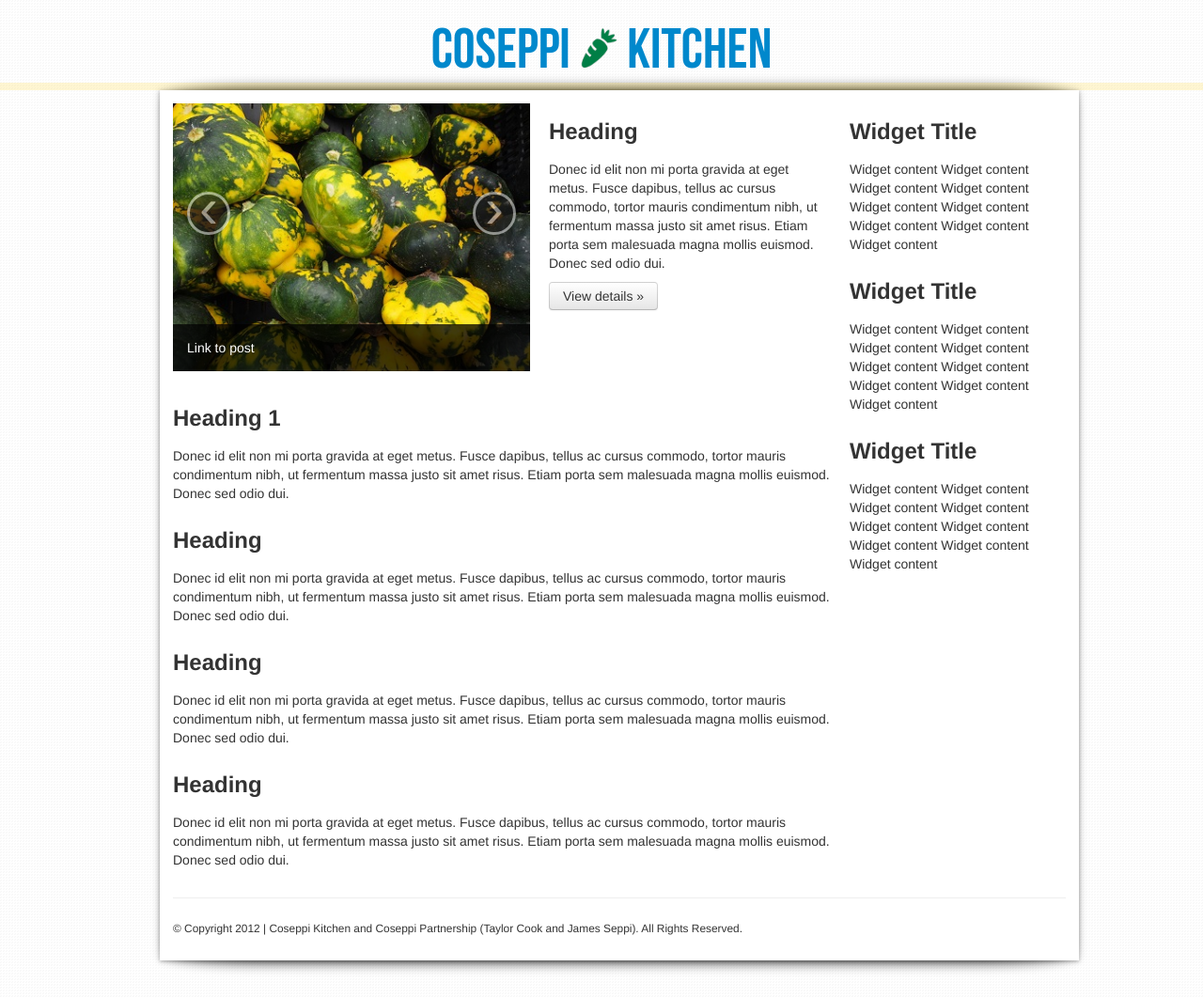
After one commit to jseppi/CKRemake, a WordPress theme: template index.php in a window 1280 px wide. The commit adds this page. Shown: the whole page at 94% size. Run offline with PHP 8.4 and a stand-in for WordPress, Linux system fonts and the light colour scheme; the site name, menu and one post (Sample post) are stand-ins, and other content is empty; some libraries are stand-ins or nearby versions.

Commit message:
changing to wp theme

```diff
--- /dev/null
+++ b/footer.php
@@ -0,0 +1,12 @@
+        </div> <!-- /main row -->
+        <hr>
+        <footer>
+            <p><small>© Copyright 2012 | Coseppi Kitchen and Coseppi Partnership (Taylor Cook and James Seppi). All Rights Reserved.</small></p>
+        </footer>
+    </div> <!-- /wrapper -->
+</div> <!-- /container -->
+
+<?php wp_footer(); ?>
+
+</body>
+</html>
--- /dev/null
+++ b/header.php
@@ -0,0 +1,105 @@
+<?php
+/**
+ * The Header for the theme.
+ *
+ * Displays all of the <head> section and everything up till <div id="main">
+ *
+ */
+?>
+<!DOCTYPE html>
+
+<html>
+<head>
+    <meta charset="<?php bloginfo( 'charset' ); ?>" />
+    <meta name="viewport" content="width=device-width" />
+
+    <title>
+        <?php
+        /*
+         * Print the <title> tag based on what is being viewed.
+         */
+        global $page, $paged;
+
+        wp_title( '|', true, 'right' );
+
+        // Add the blog name.
+        bloginfo( 'name' );
+
+        // Add the blog description for the home/front page.
+        $site_description = get_bloginfo( 'description', 'display' );
+        if ( $site_description && ( is_home() || is_front_page() ) )
+            echo " | $site_description";
+
+        // Add a page number if necessary:
+        if ( $paged >= 2 || $page >= 2 )
+            echo ' | ' . sprintf( __( 'Page %s', 'twentyeleven' ), max( $paged, $page ) );
+
+        ?>
+    </title>
+
+    <meta name="description" content="Inclusive Vegetarian Cooking by Taylor Cook and James Seppi">
+    <meta name="author" content="Coseppi Kitchen">
+
+
+    <link rel="profile" href="http://gmpg.org/xfn/11" />
+
+    <link href="<?php bloginfo('template_url'); ?>/css/bootstrap.css" rel="stylesheet">
+    <link rel="stylesheet" type="text/css" media="all" href="<?php bloginfo( 'stylesheet_url' ); ?>" />
+
+    <link rel="pingback" href="<?php bloginfo( 'pingback_url' ); ?>" />
+
+
+    <script type="text/javascript" src="//ajax.googleapis.com/ajax/libs/jquery/1.8.1/jquery.min.js"></script>
+    <script type="text/javascript" src="<?php bloginfo('template_url'); ?>/js/bootstrap.js"></script>
+
+    <!-- Le HTML5 shim, for IE6-8 support of HTML5 elements -->
+    <!--[if lt IE 9]>
+    <script src="http://html5shim.googlecode.com/svn/trunk/html5.js"></script>
+    <![endif]-->
+    <script>
+        $(function() {
+            $('#featuredCarousel').carousel();
+        });
+    </script>
+
+    <?php wp_head(); ?>
+</head>
+<body <?php body_class(); ?>>
+    <header role="banner">
+        <hgroup class="title-unit">
+            <h1 id="site-title">
+                <a href="<?php echo esc_url( home_url( '/' ) ); ?>" title="<?php echo esc_attr( get_bloginfo( 'name', 'display' ) ); ?>" rel="home">
+                    Coseppi <img src="img/carrot_green.png" alt="" width='42' height='42'/> Kitchen
+                </a>
+            </h1>
+            <h2 id="site-subtitle"><?php bloginfo( 'description' ); ?></h2>
+        </hgroup>
+
+
+        <nav id="main-nav" role="navigation">
+            <?php //TODO: wp_nav_menu(array( 'theme_location' => 'primary')); ?>
+        </nav>
+
+
+        <!-- TODO: Make primary nav have this markup
+        <div id="main-nav">
+            <ul class="nav nav-pills">
+                <li class="active"><a href="#">Home</a></li>
+                <li><a href="#">News</a></li>
+                <li>
+                    <a href="#">Recipes</a>
+                    <ul class="dropdown-menu">
+                        <li><a href="#">link 1</a></li>
+                        <li><a href="#">link 2</a></li>
+                        <li><a href="#">link 3</a></li>
+                    </ul>
+                </li>
+
+                <li><a href="#">Tips &amp; Techniques</a></li>
+                <li><a href="#">About</a></li>
+            </ul>
+        </div>-->
+    </header>
+    <div class="container">
+        <div class="wrapper curved">
+            <div class="row">
--- /dev/null
+++ b/index.php
@@ -0,0 +1,98 @@
+<?php
+/**
+ * The main template file.
+ *
+ * This is the most generic template file in a WordPress theme
+ * and one of the two required files for a theme (the other being style.css).
+ * It is used to display a page when nothing more specific matches a query.
+ * E.g., it puts together the home page when no home.php file exists.
+ * Learn more: http://codex.wordpress.org/Template_Hierarchy
+ */
+
+get_header(); ?>
+
+
+
+<div class="span9"> <!-- main span9 -->
+    <div class="row"> <!-- top row -->
+        <div class="span5">
+            <div id="featuredCarousel" class="carousel slide" data-interval="500">
+            <!-- Carousel items -->
+                <div class="carousel-inner">
+                    <div class="active item">
+                        <img src="images/carousel_01.jpg" alt="" />
+                        <div class="carousel-caption">
+                            <p>Link to post</p>
+                        </div>
+                    </div>
+                    <div class="item">
+                        <img src="images/carousel_03.jpg" alt="" />
+                        <div class="carousel-caption">
+                            <p>Link to post</p>
+                        </div>
+                    </div>
+                    <div class="item">
+                        <img src="images/carousel_02.jpg" alt="" />
+                        <div class="carousel-caption">
+                            <p>Link to post</p>
+                        </div>
+                    </div>
+                </div>
+                <!-- Carousel nav -->
+                <a class="carousel-control left" href="#featuredCarousel" data-slide="prev">&lsaquo;</a>
+                <a class="carousel-control right" href="#featuredCarousel" data-slide="next">&rsaquo;</a>
+            </div>
+        </div>
+        <div class="span4">
+            <h3>Heading</h3>
+            <p>Donec id elit non mi porta gravida at eget metus. Fusce dapibus, tellus ac cursus commodo, tortor mauris condimentum nibh, ut fermentum massa justo sit amet risus. Etiam porta sem malesuada magna mollis euismod. Donec sed odio dui. </p>
+            <p><a class="btn" href="#">View details »</a></p>
+        </div>
+    </div> <!-- /top row -->
+    <div class="row">
+        <div class="span9">
+            <div class="row">
+                <section class="span9 article">
+                    <hgroup>
+                        <h3>Heading 1</h3>
+                    </hgroup>
+                    <p>Donec id elit non mi porta gravida at eget metus. Fusce dapibus, tellus ac cursus commodo, tortor mauris condimentum nibh, ut fermentum massa justo sit amet risus. Etiam porta sem malesuada magna mollis euismod. Donec sed odio dui. </p>
+                </section>
+            </div>
+            <div class="row">
+                <section class="span9 article">
+                        <hgroup>
+                            <h3>Heading</h3>
+                        </hgroup>
+                        <p>Donec id elit non mi porta gravida at eget metus. Fusce dapibus, tellus ac cursus commodo, tortor mauris condimentum nibh, ut fermentum massa justo sit amet risus. Etiam porta sem malesuada magna mollis euismod. Donec sed odio dui. </p>
+
+                </section>
+            </div>
+
+            <div class="row">
+                <section class="span9 article">
+                        <hgroup>
+                            <h3>Heading</h3>
+                        </hgroup>
+                        <p>Donec id elit non mi porta gravida at eget metus. Fusce dapibus, tellus ac cursus commodo, tortor mauris condimentum nibh, ut fermentum massa justo sit amet risus. Etiam porta sem malesuada magna mollis euismod. Donec sed odio dui. </p>
+
+                </section>
+            </div>
+
+            <div class="row">
+                <section class="span9 article">
+                    <hgroup>
+                        <h3>Heading</h3>
+                    </hgroup>
+                    <p>Donec id elit non mi porta gravida at eget metus. Fusce dapibus, tellus ac cursus commodo, tortor mauris condimentum nibh, ut fermentum massa justo sit amet risus. Etiam porta sem malesuada magna mollis euismod. Donec sed odio dui. </p>
+                </section>
+
+            </div>
+        </div>
+    </div>
+</div> <!-- /main span9 -->
+
+<?php get_sidebar(); ?>
+
+
+<?php get_footer(); ?>
--- /dev/null
+++ b/sidebar.php
@@ -0,0 +1,20 @@
+<div class="span3"><!-- sidebar -->
+    <div class="row widget-row">
+        <div class="span3">
+            <h3>Widget Title</h3>
+            <p>Widget content Widget content Widget content Widget content Widget content Widget content Widget content Widget content Widget content </p>
+        </div>
+    </div>
+    <div class="row widget-row">
+        <div class="span3">
+            <h3>Widget Title</h3>
+            <p>Widget content Widget content Widget content Widget content Widget content Widget content Widget content Widget content Widget content </p>
+        </div>
+    </div>
+    <div class="row widget-row">
+        <div class="span3">
+            <h3>Widget Title</h3>
+            <p>Widget content Widget content Widget content Widget content Widget content Widget content Widget content Widget content Widget content </p>
+        </div>
+    </div>
+</div><!-- /sidebar -->
```
Also changed, not shown: index.html (+25 -9 lines), style.css (renamed from site.css, +14 -6 lines), comments.php (added), functions.php (added), page.php (added), single.php (added).
